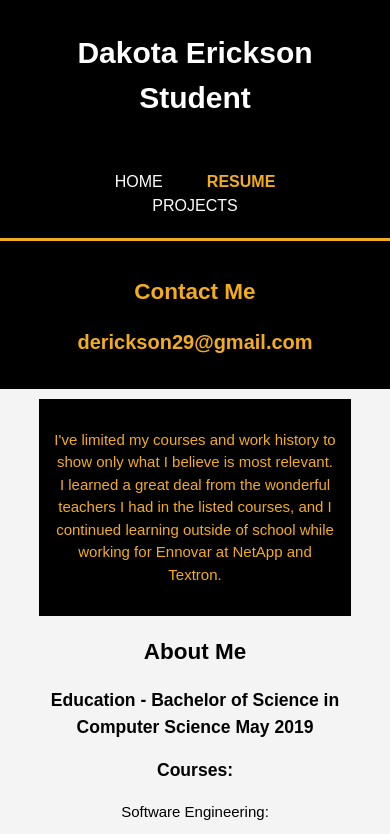
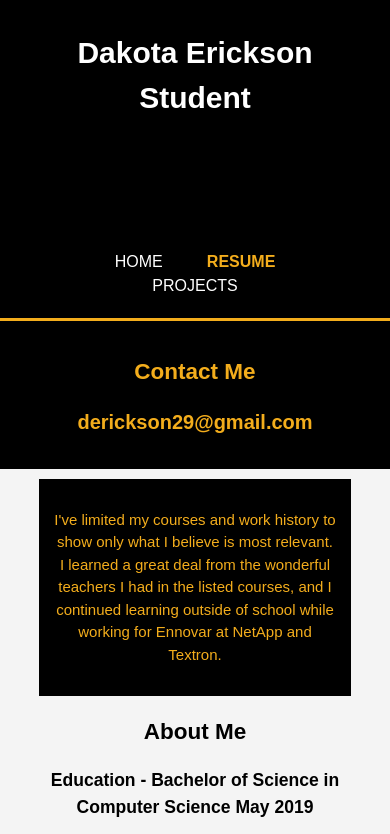
Before and after one commit to derickson29/derickson29.github.io, a plain HTML site: page about.html in a window 390 px wide. Shown: the top 834 px of the page. Drawn offline with Linux system fonts and the light colour scheme.

Commit message:
adding min height to narrow display

```diff
--- a/css/style.css
+++ b/css/style.css
@@ -214,6 +214,10 @@ footer{
 		text-align: center;
 	}
 
+	header h1{
+		min-height: 210px;
+	}
+
 	header{
 		padding-bottom: 20px
 	}
```
